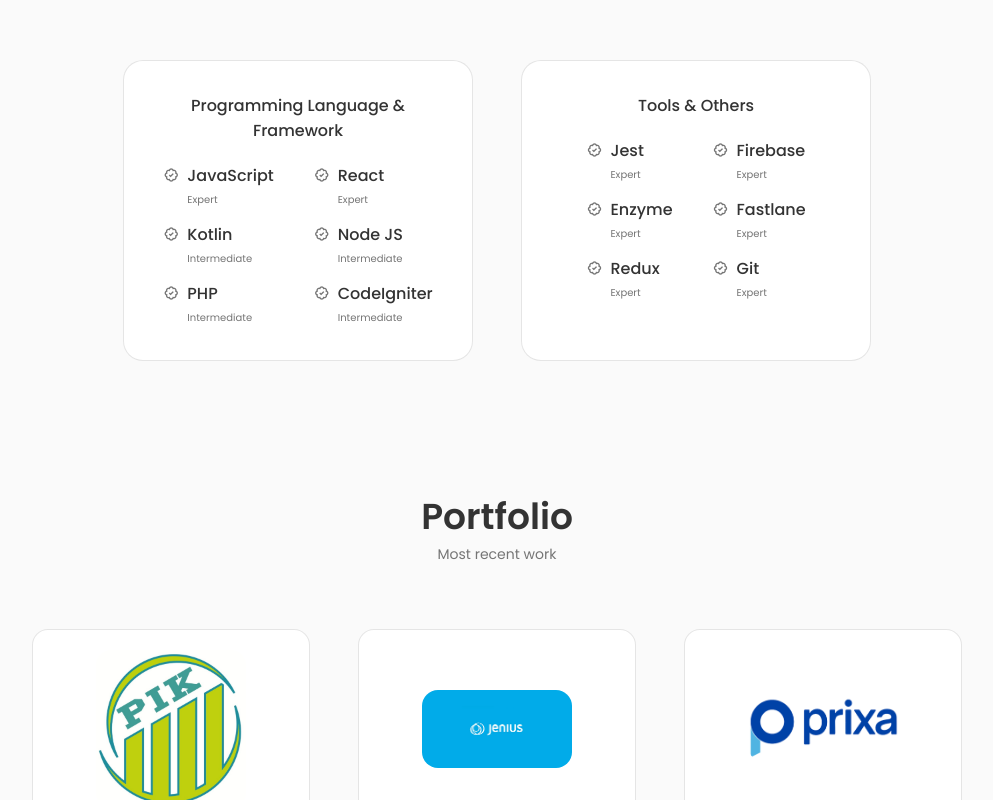
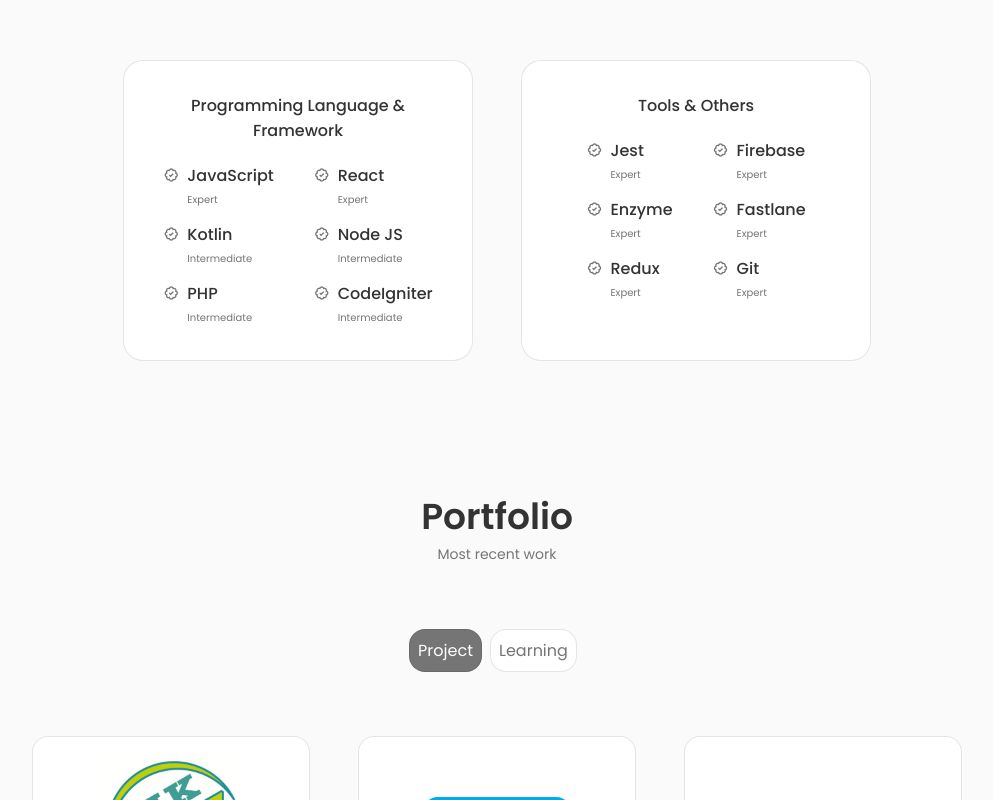
Before and after one commit to gandarain/gandarainpanjaitan, a Next.js app: page / in a window 1280 px wide. Shown: the part 2000-2800 px from the top of the page, without its empty margins (143-1136 px from the left). Built offline with nearby package versions, Linux system fonts and the light colour scheme.

Commit message:
Add Learning Project

```diff
--- a/src/components/portfolio/Portfolio.jsx
+++ b/src/components/portfolio/Portfolio.jsx
@@ -1,4 +1,4 @@
-import React, { useRef } from 'react'
+import React, { useRef, useState } from 'react'
 import Image from 'next/image'
 
 import constants from '../../constants'
@@ -10,13 +10,30 @@ const {
   portfolio_content: {
     title,
     subtitle,
-    portfolio_item
+    portfolio_item,
+    portfolio_filter
   }
 } = constants
 
-const renderWorkItem = ({ setShowProjectDetail, setSelectedProject }) => (
+const renderPortfolioFilter = ({ selectedFilter, setSelectedFilter }) => (
+  <div className={styles.portfolio__filter}>
+    {
+      portfolio_filter.map(item => (
+        <div
+          onClick={() => setSelectedFilter(item.id)}
+          key={item.id}
+          className={`${styles.portfolio__filter__item} ${selectedFilter === item.id ? styles.portfolio__filter__item__selected : ''}`}
+        >
+          {item.title}
+        </div>
+      ))
+    }
+  </div>
+)
+
+const renderWorkItem = ({ setShowProjectDetail, setSelectedProject}, selectedFilter) => (
   <div className={`${styles.portfolio__container} container grid`}>
-    {portfolio_item.map(item => (
+    {portfolio_item.filter(item => item.filterId === selectedFilter).map(item => (
       <div className={styles.portfolio__card} key={item.id}>
         <Image
           src={item.image}
@@ -44,6 +61,7 @@ const renderWorkItem = ({ setShowProjectDetail, setSelectedProject }) => (
 const Portfolio = (props) => {
   const domRef = useRef()
   const { isVisible } = AnimationOnScrollView(domRef)
+  const [selectedFilter, setSelectedFilter] = useState(1)
 
   return (
     <section
@@ -53,7 +71,8 @@ const Portfolio = (props) => {
     >
       <h2 className="section__title">{title}</h2>
       <span className="section__subtitle">{subtitle}</span>
-      {renderWorkItem(props)}
+      {renderPortfolioFilter({selectedFilter, setSelectedFilter})}
+      {renderWorkItem(props, selectedFilter)}
     </section>
   )
 }
--- a/src/components/portfolio/portfolio.module.css
+++ b/src/components/portfolio/portfolio.module.css
@@ -46,6 +46,35 @@
   transform: translateX(0.25rem);
 }
 
+.portfolio__filter {
+  display: flex;
+  flex-direction: row;
+  justify-content: center;
+  margin-bottom: 4rem;
+}
+
+.portfolio__filter__item,
+.portfolio__filter__item__selected {
+  background-color: var(--container-color);
+}
+
+.portfolio__filter__item {
+  background-color: var(--container-color);
+  border: 1px solid rgba(0, 0, 0, 0.1);
+  padding: 0.5rem;
+  border-radius: 1rem;
+  display: flex;
+  flex-direction: column;
+  justify-content: space-between;
+  margin-right: 0.5rem;
+  cursor: pointer;
+}
+
+.portfolio__filter__item__selected {
+  background-color: var(--text-color);
+  color: var(--container-color);
+}
+
 /* Breakpoints */
 /* For large device */
 @media screen and (max-width: 992px) {
--- a/src/constants/portfolio-content.js
+++ b/src/constants/portfolio-content.js
@@ -5,6 +5,7 @@ import Work4 from '../../public/work4.jpeg'
 import Work5 from '../../public/work5.png'
 import Work6 from '../../public/work6.jpeg'
 import Work7 from '../../public/work7.jpg'
+import Work8 from '../../public/work8.png'
 
 const title = 'Portfolio'
 const subtitle = 'Most recent work'
@@ -47,7 +48,8 @@ const portfolio_item = [
         link: 'https://www.putraindahkarya.com/',
         title: 'Website'
       }
-    ]
+    ],
+    filterId: 1
   },
   {
     id: 2,
@@ -102,7 +104,8 @@ const portfolio_item = [
         link: 'https://play.google.com/store/apps/details?id=com.btpn.dc&hl=en_US',
         title: 'Google Play Store'
       }
-    ]
+    ],
+    filterId: 1
   },
   {
     id: 3,
@@ -123,7 +126,8 @@ const portfolio_item = [
         link: 'https://www.prixa.ai/',
         title: 'Website'
       }
-    ]
+    ],
+    filterId: 1
   },
   {
     id: 4,
@@ -180,7 +184,8 @@ const portfolio_item = [
         link: 'https://halojasa.com/',
         title: 'Website'
       }
-    ]
+    ],
+    filterId: 1
   },
   {
     id: 5,
@@ -210,7 +215,8 @@ const portfolio_item = [
         title: 'Create a build for Production'
       }
     ],
-    result: []
+    result: [],
+    filterId: 1
   },
   {
     id: 6,
@@ -251,7 +257,8 @@ const portfolio_item = [
         link: 'https://play.google.com/store/apps/details?id=com.sahabatlawyer&hl=in&gl=US',
         title: 'Google Play Store'
       }
-    ]
+    ],
+    filterId: 1
   },
   {
     id: 7,
@@ -281,12 +288,127 @@ const portfolio_item = [
         title: 'Create a build for Production'
       }
     ],
-    result: []
+    result: [],
+    filterId: 1
+  },
+  {
+    id: 8,
+    image: Work8,
+    title: 'Github User',
+    category: 'Android Application',
+    description: 'Develop android application with kotlin for get Dicoding "Belajar Fundamental Aplikasi Android" Certificate',
+    info: [
+      {
+        id: 1,
+        title: 'Develop android application with kotlin'
+      },
+      {
+        id: 2,
+        title: 'Learning how to create Activity and Fragment'
+      },
+      {
+        id: 3,
+        title: 'Design UI with XML'
+      },
+      {
+        id: 4,
+        title: 'Integrate Github API with retrofit'
+      },
+      {
+        id: 5,
+        title: 'Implement recyclerview to render list'
+      },
+      {
+        id: 6,
+        title: 'Implement basic ui testing with mockito and espresso'
+      }
+    ],
+    result: [
+      {
+        id: 1,
+        icon: 'bxl-android',
+        link: 'https://github.com/gandarain/github-user/releases',
+        title: 'APK'
+      },
+      {
+        id: 2,
+        icon: 'bxl-github',
+        link: 'https://github.com/gandarain/github-user',
+        title: 'Github'
+      }
+    ],
+    filterId: 2
+  },
+  {
+    id: 9,
+    image: Work8,
+    title: 'Story App',
+    category: 'Android Application',
+    description: 'Develop android application with kotlin for get Dicoding "Belajar Fundamental Aplikasi Android" Certificate',
+    info: [
+      {
+        id: 1,
+        title: 'Develop android application with kotlin'
+      },
+      {
+        id: 2,
+        title: 'Implement livedata'
+      },
+      {
+        id: 3,
+        title: 'Learning how to create Activity and Fragment'
+      },
+      {
+        id: 4,
+        title: 'Design UI with XML'
+      },
+      {
+        id: 5,
+        title: 'Integrate Github API with retrofit'
+      },
+      {
+        id: 6,
+        title: 'Implement recyclerview to render list'
+      },
+      {
+        id: 7,
+        title: 'Implement basic ui testing with mockito and espresso'
+      }
+    ],
+    result: [
+      {
+        id: 1,
+        icon: 'bxl-android',
+        link: 'https://github.com/gandarain/Story-App/releases',
+        title: 'APK'
+      },
+      {
+        id: 2,
+        icon: 'bxl-github',
+        link: 'https://github.com/gandarain/Story-App',
+        title: 'Github'
+      }
+    ],
+    filterId: 2
+  },
+]
+
+const portfolio_filter = [
+  {
+    id: 1,
+    title: 'Project'
+  },
+  {
+    id: 2,
+    title: 'Learning'
   }
 ]
 
 const portfolio_content = {
-	title, subtitle, portfolio_item
+	title,
+  subtitle,
+  portfolio_item,
+  portfolio_filter
 }
 
 export default portfolio_content
```
Also changed, not shown: public/work8.png (added).
